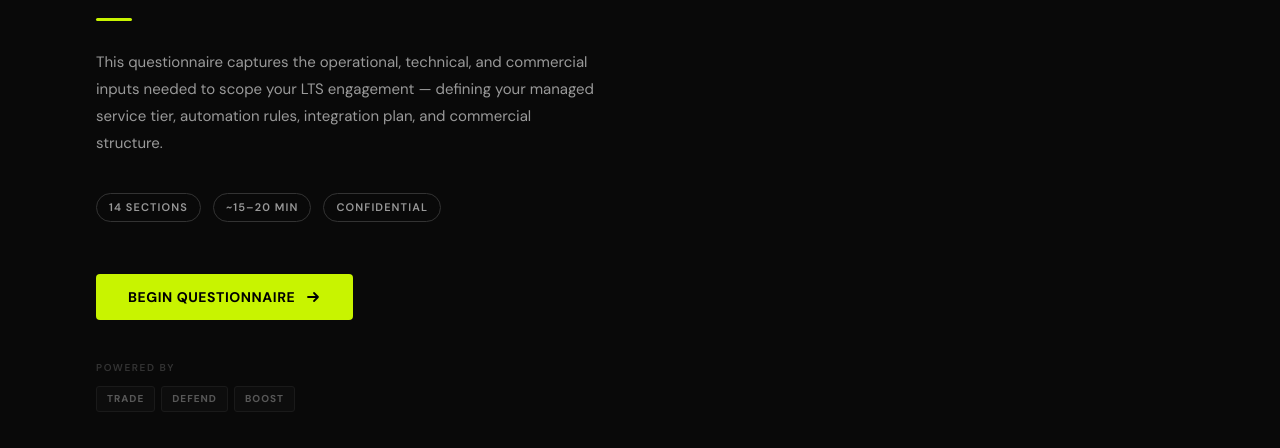
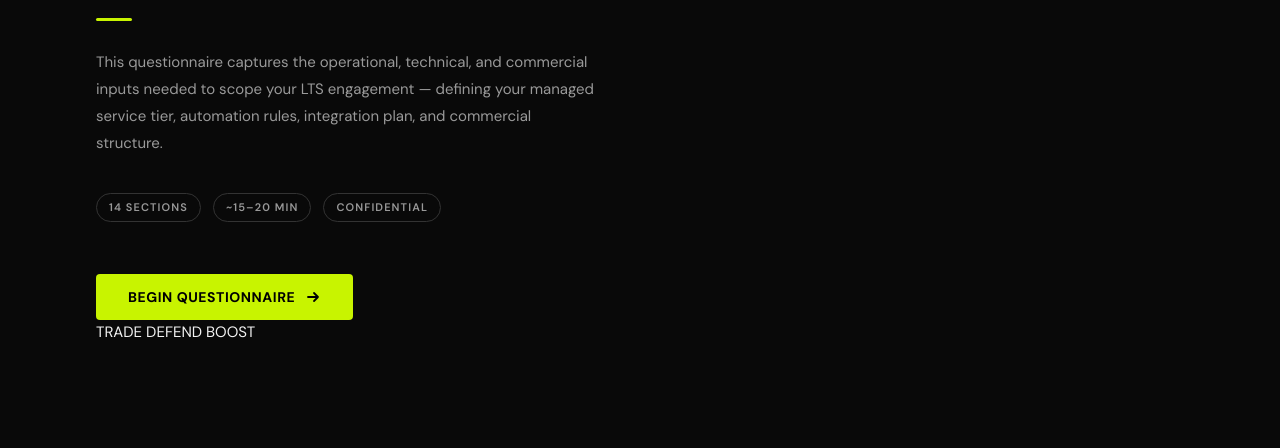
Before and after one commit to lsports-trading-services/lts-discovery, a plain HTML site: page index.html in a window 1280 px wide. Shown: the part 584-1032 px from the top of the page. Drawn offline with nearby package versions, Linux system fonts and the light colour scheme.

Commit message:
Remove Powered By section

```diff
--- a/index.html
+++ b/index.html
@@ -75,10 +75,10 @@ body{background:var(--black);color:var(--text);font-family:var(--font);font-size
 .cover-resume a{color:var(--lime);text-decoration:none;border-bottom:1px solid rgba(200,244,0,.3)}
 
 /* product chips bottom-right */
-.cover-products{display:flex;flex-direction:column;align-items:flex-start;gap:10px;margin-top:40px;opacity:.55;pointer-events:none}
-.cover-prod-label{font-size:10px;font-weight:600;letter-spacing:.16em;text-transform:uppercase;color:var(--subtle)}
-.cover-prod-row{display:flex;gap:6px}
-.prod-pill{font-size:10px;font-weight:700;letter-spacing:.1em;text-transform:uppercase;padding:4px 10px;background:var(--surface);border:1px solid var(--border);color:var(--muted);border-radius:3px}
+
+
+
+
 
 /* ══ SECTIONS ══ */
 .sp{padding:60px clamp(20px,5vw,80px) 140px;max-width:840px;margin:0 auto;width:100%;box-sizing:border-box}
@@ -193,9 +193,6 @@ textarea{min-height:88px;line-height:1.6}
   <div class="cover-resume" id="resume-notice" style="display:none">
     <a href="#" onclick="resumeForm(event)">Resume from where you left off →</a>
   </div>
-
-  <div class="cover-products">
-    <div class="cover-prod-label">Powered by</div>
     <div class="cover-prod-row">
       <span class="prod-pill">TRADE</span>
       <span class="prod-pill">DEFEND</span>
```
